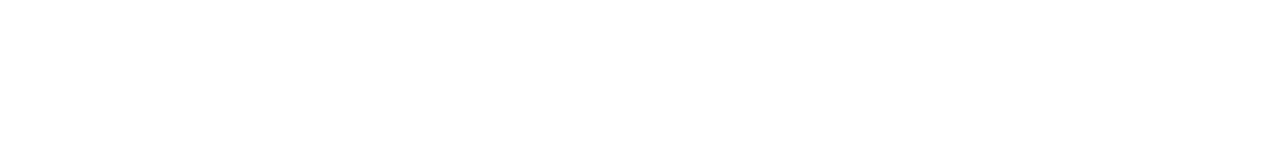
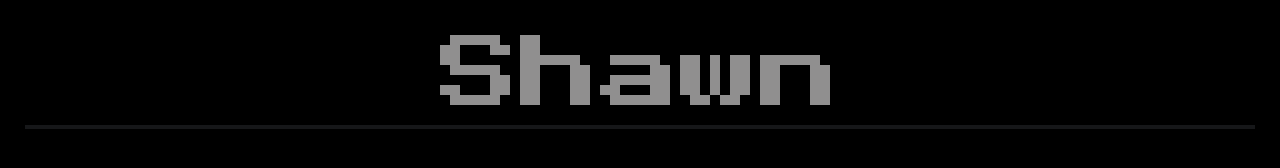
Before and after one commit to Shawn1042/shawn-blog-lol, a plain HTML site: page client/PWA.html in a window 1280 px wide. Drawn offline with Linux system fonts and the light colour scheme.

Commit message:
header section for howToPWA page

```diff
--- a/client/PWA.css
+++ b/client/PWA.css
@@ -0,0 +1,79 @@
+@import url('https://fonts.googleapis.com/css2?family=Poppins:wght@300;400&family=Press+Start+2P&display=swap');
+
+*{
+    margin: 0;
+    padding: 0;
+    box-sizing: border-box;
+    font-family: sans-serif;
+    text-decoration: none;
+}
+
+
+body {
+    background-color: black;
+    font-family: "Pixel NES";
+    color: white;
+}
+
+header{
+    display: flex;
+    justify-content: center;
+    align-items: center;
+    flex-direction: column;
+    padding: 25px;
+}
+
+.press-start {
+    font-family: "Press Start 2P", system-ui;
+    font-weight: 400;
+    font-style: normal;
+    text-shadow: 1px 1px 2px rgba(0, 0, 0, 0.2);
+    color: rgb(144, 143, 143);
+    padding: 10px;
+    font-size: 5rem;
+    animation: blink 1s infinite;
+    text-align: center;
+}
+
+hr{
+    width: 100%;
+    border: 2px solid #161719;
+    animation: blink 1s 5;
+}
+
+/* blinking animation */
+@keyframes blink {
+    0% {
+        opacity: 1;
+    }
+    50% {
+        opacity: 0.5;
+    }
+    100% {
+        opacity: 1;
+    }
+}
+
+
+/* responsive design for header on phones */
+@media only screen and (max-width: 650px){
+    .press-start{
+        font-size: 3rem;
+    }
+}
+
+
+/* scrollbar  */
+
+::-webkit-scrollbar {
+    width: 1em;
+}
+
+::-webkit-scrollbar-track {
+    background-color: black;
+}
+
+::-webkit-scrollbar-thumb {
+    border: 1px solid #1b3548;
+    background-color: black;
+}
--- a/client/PWA.html
+++ b/client/PWA.html
@@ -11,5 +11,11 @@
 </head>
 <body>
 
+    <!-- header section -->
+    <header>
+       <a href="/index.html"> <h1 class="press-start" title="Home Page">Shawn</h1></a>
+        <hr>
+    </header>
+
 </body>
 </html>
```
